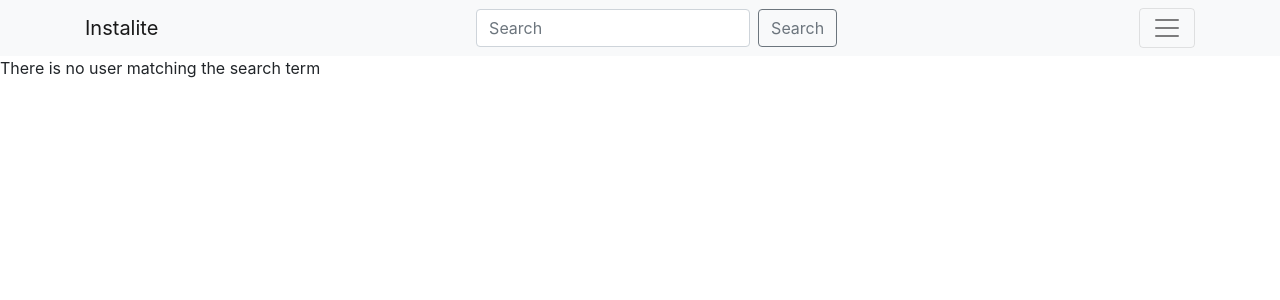
After one commit to Mutugiii/Instalite, a Django app: template instagram/templates/profile/search.html in a window 1280 px wide. The commit adds this page. Shown: the top 300 px of the page. Run offline with Django 3.2, Linux system fonts and the light colour scheme; the template is opened without the code that fills it, so the values that code supplies are empty; parts of the project's set-up code (start-up, migrations or seed data) failed here and were passed over; some libraries are stand-ins or nearby versions.

Commit message:
Implement search by profile name

```diff
--- a/instagram/templates/layout/navbar.html
+++ b/instagram/templates/layout/navbar.html
@@ -1,9 +1,9 @@
 <nav class="navbar navbar-light bg-light justify-content-between">
   <div class="container">
     <a class="navbar-brand" href="{% url 'index' %}">Instalite</a>
-    <form class="form-inline">
-      <input class="form-control mr-sm-2" type="search" placeholder="Search" aria-label="Search">
-      <button class="btn btn-outline-secondary my-2 my-sm-0" type="submit">Search</button>
+    <form class="form-inline navbar-form" action="{% url 'search' %}">
+      <input class="form-control mr-sm-2" type="text" placeholder="Search" aria-label="Search" name="searchusers">
+      <input class="btn btn-outline-secondary my-2 my-sm-0" type="submit" value="Search">
     </form>
     <button class="navbar-toggler" type="button" data-toggle="collapse" data-target="#mainMenu" aria-controls="mainMenu" aria-expanded="false" aria-label="Toggle navigation">
       <span class="navbar-toggler-icon"></span>
@@ -23,11 +23,6 @@
           </div>
         </li>
       </ul>
-      {% else %}
-        <form class="form-inline ml-auto">
-          <a href="{% url 'login' %}" class="btn btn-outline-secondary">Log in</a>
-          <a href="{% url 'signup' %}" class="btn btn-primary ml-2">Sign up</a>
-        </form>
       {% endif %}
     </div>
   </div>
--- /dev/null
+++ b/instagram/templates/profile/search.html
@@ -0,0 +1,10 @@
+{% include 'layout/base.html' %}
+{% block content %}
+{% if users %}
+{% for user in users %}
+{{user.username}}
+{% endfor %}
+{% else %}
+<p>There is no user matching the search term</p>
+{% endif %}
+{% endblock %}
--- a/instagram/urls.py
+++ b/instagram/urls.py
@@ -10,5 +10,6 @@ urlpatterns = [
     path('profile/', views.profile, name='profile'),
     path('profile/update', views.update_profile, name='updateProfile'),
     path('post/', views.upload_post, name='post'),
-    path('search/', views.search, name='search')
+    path('search/', views.search, name='search'),
+    path('profile/<str:user_name>', views.other_profile, name='otherprofile'),
 ]
```
Also changed, not shown: instagram/views.py (+10 -0 lines).
